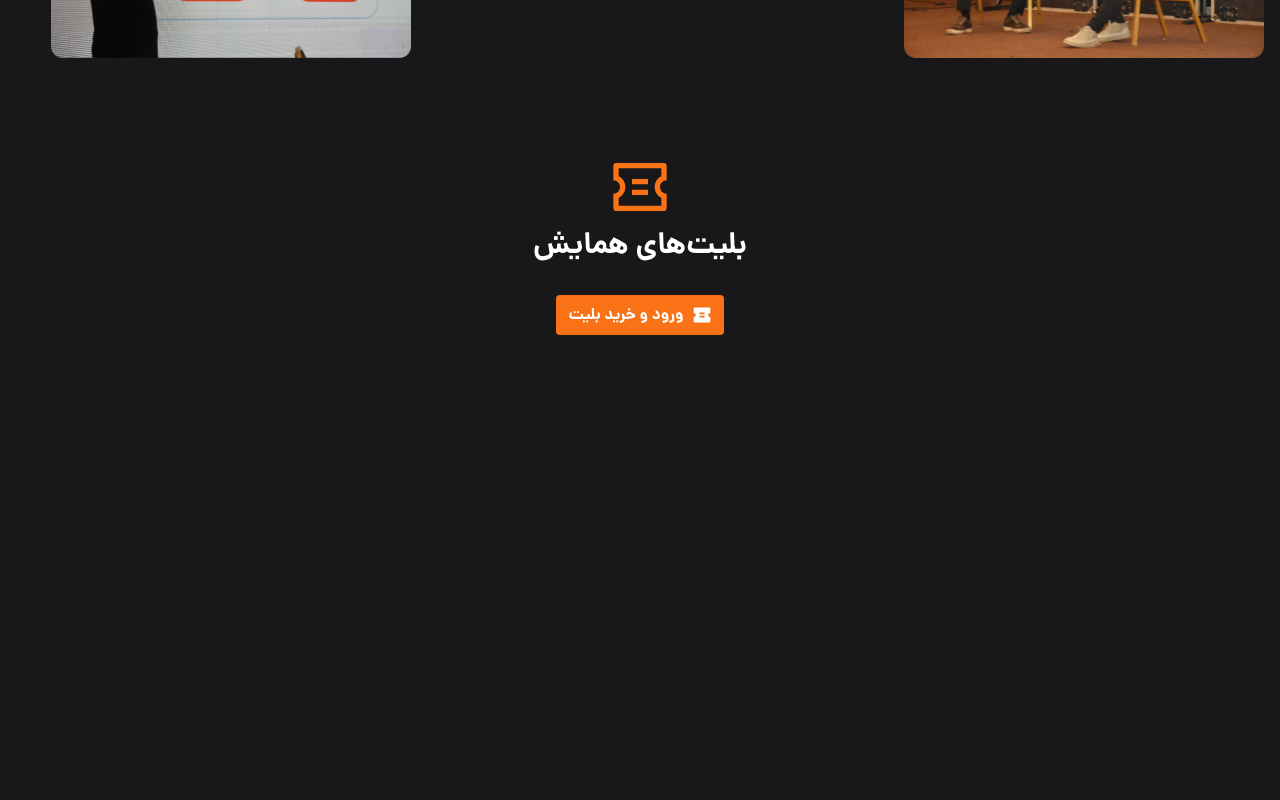
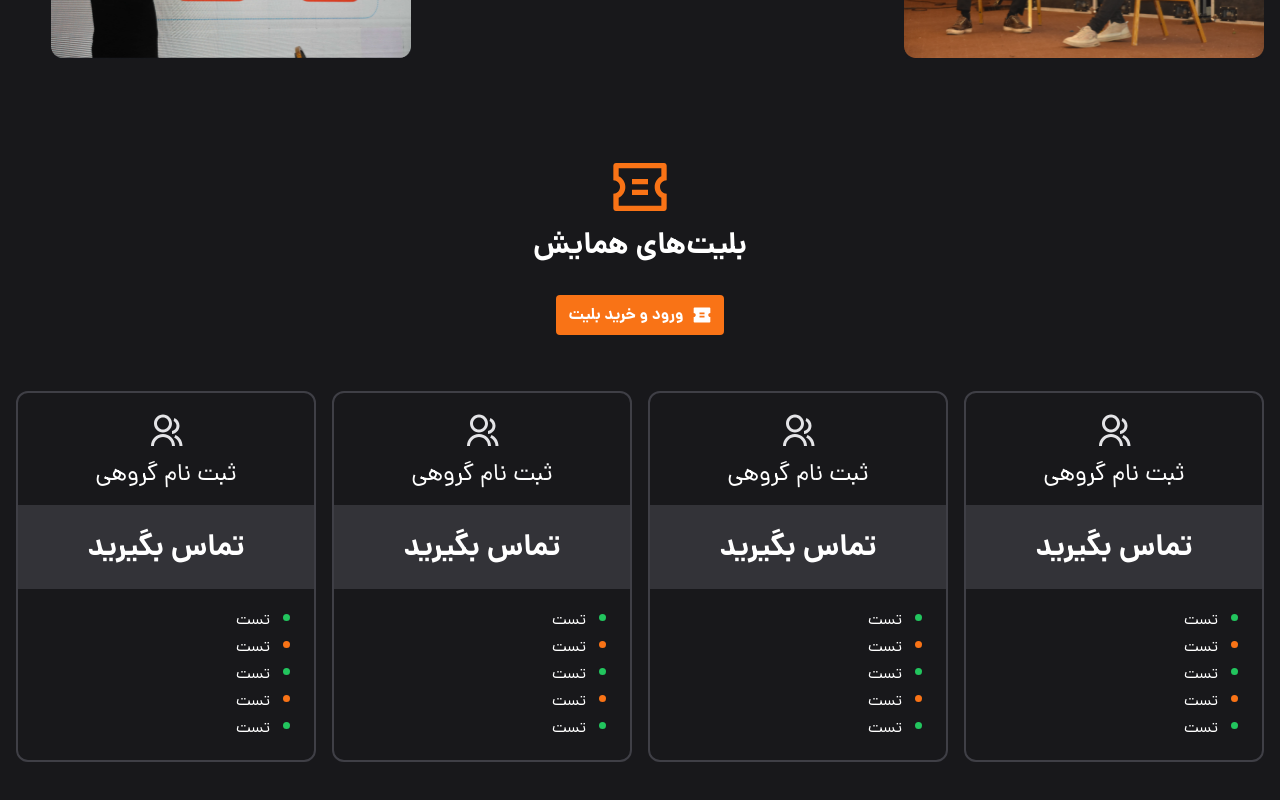
Before and after one commit to frontChapter/website-frontend, a Next.js app: page / in a window 1280 px wide. Shown: the part 1032-1832 px from the top of the page. Before the commit the page ends 1471 px from the top, so only its background shows below. Built offline with nearby package versions, Linux system fonts and the light colour scheme.

Commit message:
feat: add ticket price cards

```diff
--- a/src/app/components/ConferenceTicket.tsx
+++ b/src/app/components/ConferenceTicket.tsx
@@ -1,6 +1,11 @@
 import { buttonVariants } from "@/components/ui/Button";
 import Link from "next/link";
-import { RiCouponFill, RiCouponLine, RiMenuLine } from "react-icons/ri";
+import {
+  RiCouponFill,
+  RiCouponLine,
+  RiGroupLine,
+  RiMenuLine,
+} from "react-icons/ri";
 
 export default function ConferenceLocation() {
   return (
@@ -13,7 +18,7 @@ export default function ConferenceLocation() {
           <Link
             className={`${buttonVariants({
               variant: "primary",
-            })} gap-2 mt-4 lg:mt-6 px-2 py-1.5 lg:gap-2 lg:px-3 lg:py-2`}
+            })} mt-4 gap-2 px-2 py-1.5 lg:mt-6 lg:gap-2 lg:px-3 lg:py-2`}
             href="#"
           >
             <RiCouponFill className="size-5" />
@@ -21,7 +26,204 @@ export default function ConferenceLocation() {
           </Link>
         </div>
         {/* body */}
-        <div className="flex justify-center"></div>
+        <div className="grid sm:grid-cols-2 lg:grid-cols-4 gap-4">
+          <div className="flex w-full flex-col gap-4 rounded-xl border-2 border-zinc-700 py-5">
+            {/* title */}
+            <div className="flex flex-col items-center gap-2">
+              <RiGroupLine className="size-9 fill-zinc-200" />
+              <p className="text-2xl">ثبت نام گروهی</p>
+            </div>
+            {/* price */}
+            <div className="my- bg-zinc-500/30 py-6">
+              <p className="text-center text-3xl font-bold">تماس بگیرید</p>
+            </div>
+            {/* advantages */}
+            <ul className="mx-11 flex flex-col">
+              {[
+                {
+                  text: "تست",
+                  makerColor: "green",
+                },
+                {
+                  text: "تست",
+                  makerColor: "orange",
+                },
+                {
+                  text: "تست",
+                  makerColor: "green",
+                },
+                {
+                  text: "تست",
+                  makerColor: "orange",
+                },
+                {
+                  text: "تست",
+                  makerColor: "green",
+                },
+              ].map((item, index) => {
+                return (
+                  <li
+                    key={index}
+                    className={`list-disc marker:text-xl marker:text-green-500 ${
+                      item.makerColor === "green"
+                        ? "marker:text-green-500"
+                        : "marker:text-orange-500"
+                    }`}
+                  >
+                    <span>{item.text}</span>
+                  </li>
+                );
+              })}
+            </ul>
+          </div>
+          <div className="flex w-full flex-col gap-4 rounded-xl border-2 border-zinc-700 py-5">
+            {/* title */}
+            <div className="flex flex-col items-center gap-2">
+              <RiGroupLine className="size-9 fill-zinc-200" />
+              <p className="text-2xl">ثبت نام گروهی</p>
+            </div>
+            {/* price */}
+            <div className="my- bg-zinc-500/30 py-6">
+              <p className="text-center text-3xl font-bold">تماس بگیرید</p>
+            </div>
+            {/* advantages */}
+            <ul className="mx-11 flex flex-col">
+              {[
+                {
+                  text: "تست",
+                  makerColor: "green",
+                },
+                {
+                  text: "تست",
+                  makerColor: "orange",
+                },
+                {
+                  text: "تست",
+                  makerColor: "green",
+                },
+                {
+                  text: "تست",
+                  makerColor: "orange",
+                },
+                {
+                  text: "تست",
+                  makerColor: "green",
+                },
+              ].map((item, index) => {
+                return (
+                  <li
+                    key={index}
+                    className={`list-disc marker:text-xl marker:text-green-500 ${
+                      item.makerColor === "green"
+                        ? "marker:text-green-500"
+                        : "marker:text-orange-500"
+                    }`}
+                  >
+                    <span>{item.text}</span>
+                  </li>
+                );
+              })}
+            </ul>
+          </div>
+          <div className="flex w-full flex-col gap-4 rounded-xl border-2 border-zinc-700 py-5">
+            {/* title */}
+            <div className="flex flex-col items-center gap-2">
+              <RiGroupLine className="size-9 fill-zinc-200" />
+              <p className="text-2xl">ثبت نام گروهی</p>
+            </div>
+            {/* price */}
+            <div className="my- bg-zinc-500/30 py-6">
+              <p className="text-center text-3xl font-bold">تماس بگیرید</p>
+            </div>
+            {/* advantages */}
+            <ul className="mx-11 flex flex-col">
+              {[
+                {
+                  text: "تست",
+                  makerColor: "green",
+                },
+                {
+                  text: "تست",
+                  makerColor: "orange",
+                },
+                {
+                  text: "تست",
+                  makerColor: "green",
+                },
+                {
+                  text: "تست",
+                  makerColor: "orange",
+                },
+                {
+                  text: "تست",
+                  makerColor: "green",
+                },
+              ].map((item, index) => {
+                return (
+                  <li
+                    key={index}
+                    className={`list-disc marker:text-xl marker:text-green-500 ${
+                      item.makerColor === "green"
+                        ? "marker:text-green-500"
+                        : "marker:text-orange-500"
+                    }`}
+                  >
+                    <span>{item.text}</span>
+                  </li>
+                );
+              })}
+            </ul>
+          </div>
+          <div className="flex w-full flex-col gap-4 rounded-xl border-2 border-zinc-700 py-5">
+            {/* title */}
+            <div className="flex flex-col items-center gap-2">
+              <RiGroupLine className="size-9 fill-zinc-200" />
+              <p className="text-2xl">ثبت نام گروهی</p>
+            </div>
+            {/* price */}
+            <div className="my- bg-zinc-500/30 py-6">
+              <p className="text-center text-3xl font-bold">تماس بگیرید</p>
+            </div>
+            {/* advantages */}
+            <ul className="mx-11 flex flex-col">
+              {[
+                {
+                  text: "تست",
+                  makerColor: "green",
+                },
+                {
+                  text: "تست",
+                  makerColor: "orange",
+                },
+                {
+                  text: "تست",
+                  makerColor: "green",
+                },
+                {
+                  text: "تست",
+                  makerColor: "orange",
+                },
+                {
+                  text: "تست",
+                  makerColor: "green",
+                },
+              ].map((item, index) => {
+                return (
+                  <li
+                    key={index}
+                    className={`list-disc marker:text-xl marker:text-green-500 ${
+                      item.makerColor === "green"
+                        ? "marker:text-green-500"
+                        : "marker:text-orange-500"
+                    }`}
+                  >
+                    <span>{item.text}</span>
+                  </li>
+                );
+              })}
+            </ul>
+          </div>
+        </div>
       </div>
     </section>
   );
```
